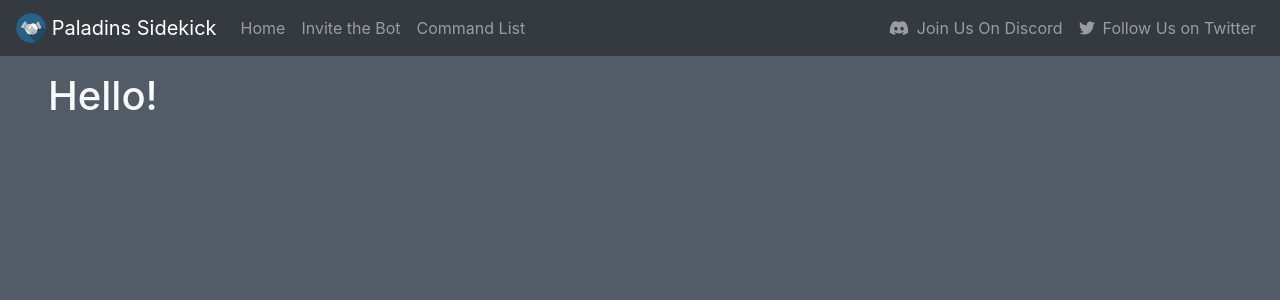
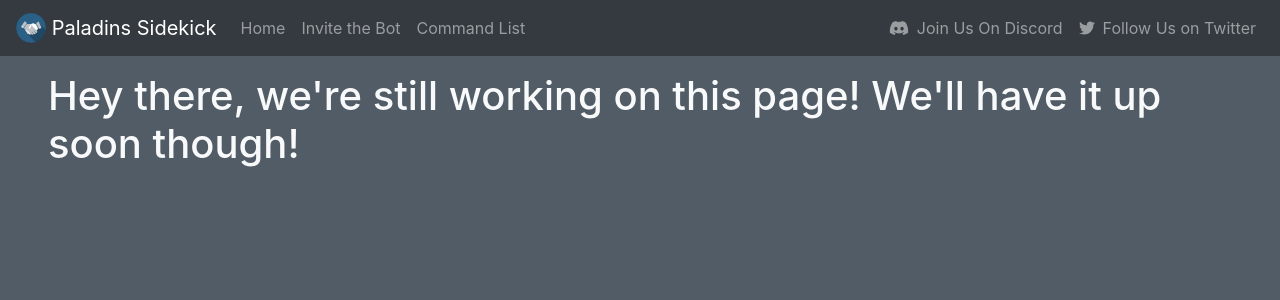
Before and after one commit to MatthewSH/paladinssidekick.com, a Next.js app: page /commands in a window 1280 px wide. Shown: the top 300 px of the page. Built offline with nearby package versions, Linux system fonts and the light colour scheme.

Commit message:
Command list.

```diff
--- a/pages/commands.tsx
+++ b/pages/commands.tsx
@@ -2,7 +2,7 @@ import Layout from '../components/layout';
 
 const Commands = () => (
     <Layout title="Command List">
-        <h1>Hello!</h1>
+        <h1>Hey there, we're still working on this page! We'll have it up soon though!</h1>
     </Layout>
 );
 
```
